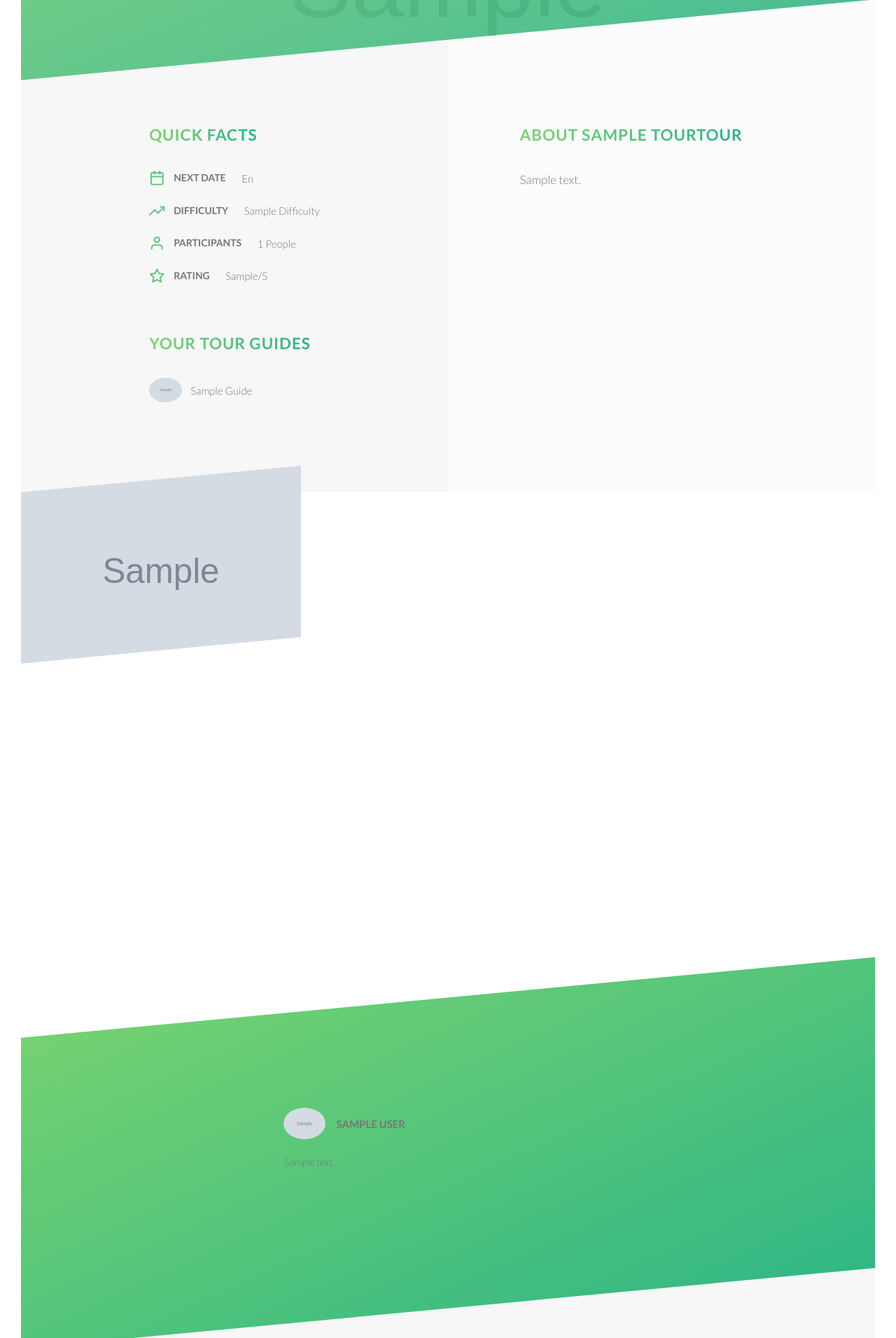
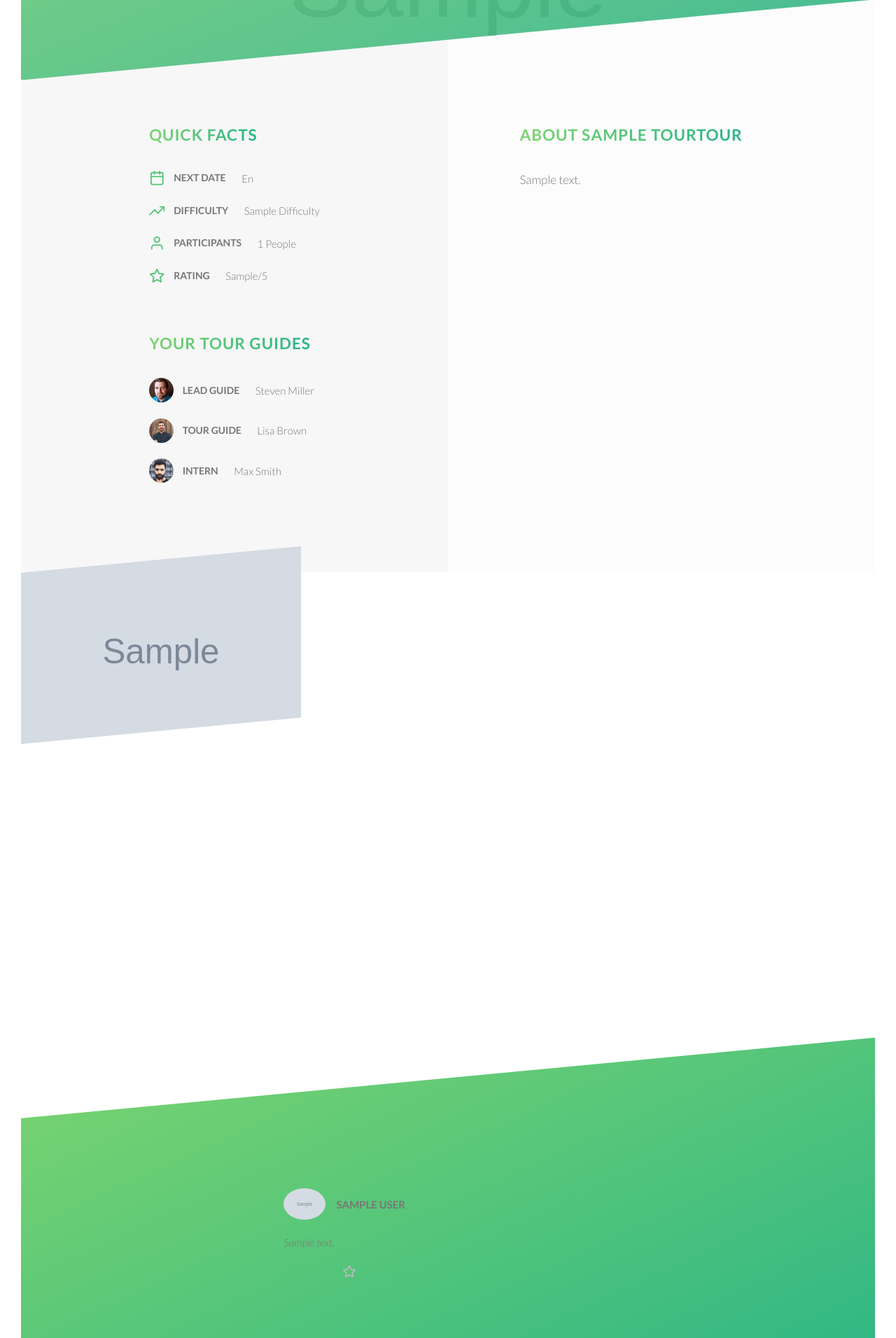
Before and after one commit to malekabd/NodeJsCourseMongoDB, a Node project: template views/tour.pug in a window 1280 px wide. Shown: the part 482-2394 px from the top of the page at 70% size. Run offline with Node 20 templates, Linux system fonts and the light colour scheme; the template is opened without the code that fills it: most values are stand-ins (such as "Sample title", 1, 10 or a date in 2020); grey boxes marked "Sample" are stand-in pictures; some libraries are stand-ins or nearby versions.

Commit message:
185 done

```diff
--- a/views/_header.pug
+++ b/views/_header.pug
@@ -1,6 +1,6 @@
 header.header
   nav.nav.nav--tours
-    a.nav__el(href='#') All tours
+    a.nav__el(href='/') All tours
   .header__logo
     img(src='/img/logo-white.png' alt='Natours logo')
 
--- /dev/null
+++ b/views/_reviewCard.pug
@@ -0,0 +1,10 @@
+mixin reviewCard(review)
+  .review__card
+    .reviews__avatar
+        img.reviews__avatar-img(src=`/img/users/${review.user.photo}`, alt=`${ review.user.name}`)
+        h6.reviews__user= review.user.name
+    p.reviews__text= review.review
+    .reviews__rating
+        each star in [1,2,3,4,5]
+            svg.reviews__star(class=`reviews__star--${review.rating >= star ? 'active':'inactive'}`)
+                use(xlink:href='/img/icons.svg#icon-star')
--- a/views/tour.pug
+++ b/views/tour.pug
@@ -1,21 +1,5 @@
 extends base
-mixin reviewCard(review)
-  .review__card
-    .reviews__avatar
-        img.reviews__avatar-img(src=`/img/users/${ review.user.photo}`, alt=`${ review.user.name}`)
-        h6.reviews__user= review.user.name
-    p.reviews__text= review.review
-    .reviews__rating
-        svg.reviews__star.reviews__star--active
-            use(xlink:href='/img/icons.svg#icon-star')
-        svg.reviews__star.reviews__star--active
-            use(xlink:href='/img/icons.svg#icon-star')
-        svg.reviews__star.reviews__star--active
-            use(xlink:href='/img/icons.svg#icon-star')
-        svg.reviews__star.reviews__star--active
-            use(xlink:href='/img/icons.svg#icon-star')
-        svg.reviews__star.reviews__star--active
-            use(xlink:href='/img/icons.svg#icon-star')
+include _reviewCard
 mixin overviewBox(label,text,icon)
     .overview-box__detail
         svg.overview-box__icon
@@ -30,7 +14,7 @@
 
         .heading-box
             h1.heading-primary
-                span=`${tour.name} tour`
+                span=tour.name
             .heading-box__group
                 .heading-box__detail
                     svg.heading-box__icon
@@ -57,15 +41,18 @@
 
                 .overview-box__group
                     h2.heading-secondary.ma-bt-lg Your tour guides
-                    each guide in tour.guides
-                        .overview-box__detail
-                            img.overview-box__img(src=`/img/users/${guide.photo}`, alt=`${guide.name}`)
-                            -if (guide.role ==='lead-guide')
-                                span.overview-box__label Lead guide
-                            -if (guide.role ==='guide')
-                                span.overview-box__label Tour guide
-                            span.overview-box__text=guide.name
-
+                    .overview-box__detail
+                        img.overview-box__img(src='/img/users/user-19.jpg', alt='Lead guide')
+                        span.overview-box__label Lead guide
+                        span.overview-box__text Steven Miller
+                    .overview-box__detail
+                        img.overview-box__img(src='/img/users/user-18.jpg', alt='Tour guide')
+                        span.overview-box__label Tour guide
+                        span.overview-box__text Lisa Brown
+                    .overview-box__detail
+                        img.overview-box__img(src='/img/users/user-17.jpg', alt='Intern')
+                        span.overview-box__label Intern
+                        span.overview-box__text Max Smith
 
         .description-box
             h2.heading-secondary.ma-bt-lg= `About ${tour.name}tour`
@@ -92,9 +79,10 @@
         .cta
             .cta__img.cta__img--logo
                 img(src='/img/logo-white.png', alt='Natours logo')
-            img.cta__img.cta__img--1(src='/img/tour-5-2.jpg', alt='')
-            img.cta__img.cta__img--2(src='/img/tour-5-1.jpg', alt='')
+            img.cta__img.cta__img--1(src=`/img/${tour.images[1]}`, alt='Tour picture')
+            img.cta__img.cta__img--1(src=`/img/${tour.images[2]}`, alt='Tour picture')
+
             .cta__content
                 h2.heading-secondary What are you waiting for?
-                p.cta__text 10 days. 1 adventure. Infinite memories. Make it yours today!
+                p.cta__text=`${tour.duration} 10 days. 1 adventure. Infinite memories. Make it yours today!`
                 button.btn.btn--green.span-all-rows Book tour now!
```
